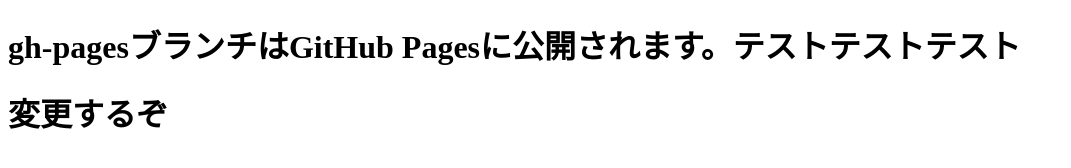
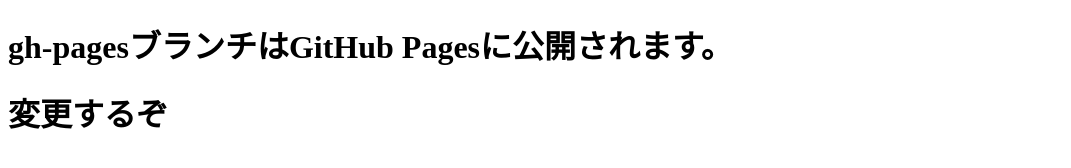
Before and after one commit to iamryoman/git-study, a plain HTML site: page index.html in a window 1280 px wide. Shown: the whole page, without its empty margins (0-1071 px from the left). Drawn offline with Linux system fonts and the light colour scheme.

Commit message:
余分なものを削除

```diff
--- a/index.html
+++ b/index.html
@@ -5,7 +5,7 @@
     <title>Gitの勉強</title>
 </head>
 <body>
-    <h1>gh-pagesブランチはGitHub Pagesに公開されます。テストテストテスト</h1>
+    <h1>gh-pagesブランチはGitHub Pagesに公開されます。</h1>
     <h1>変更するぞ</h1>
 </body>
 </html>
```
